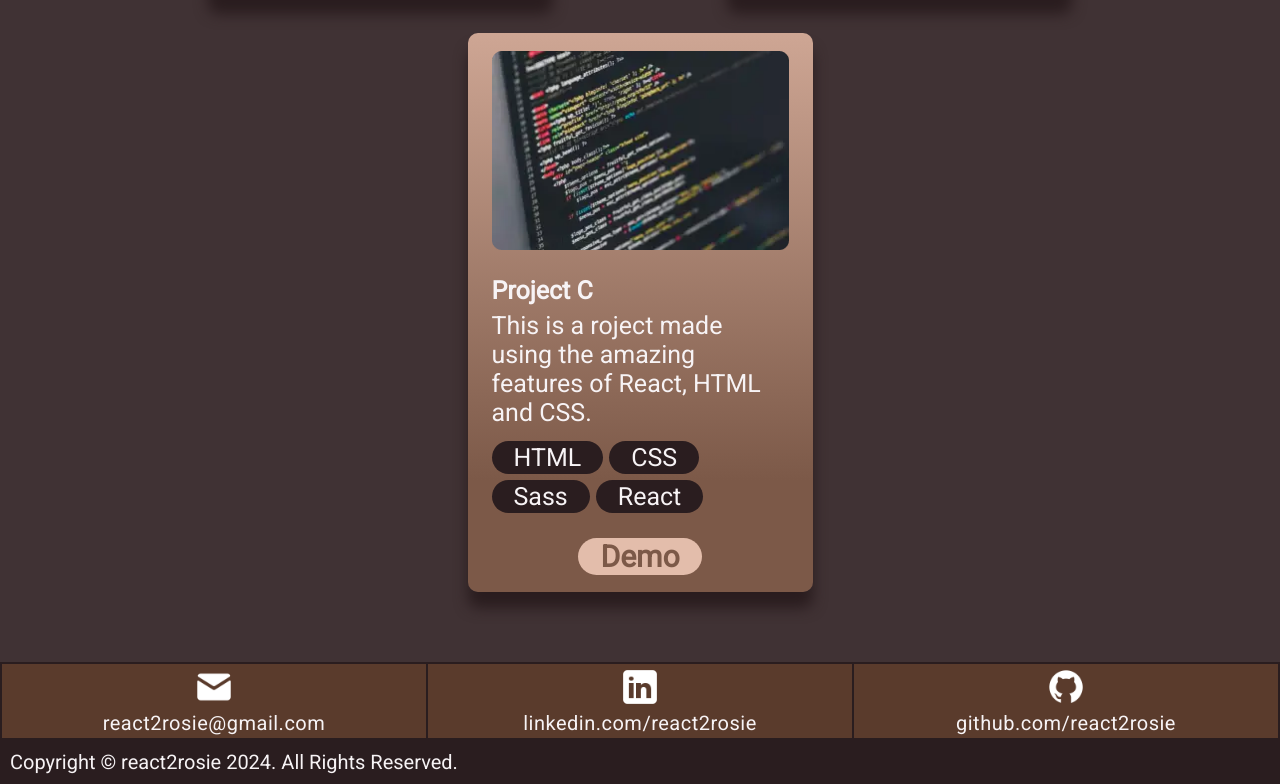
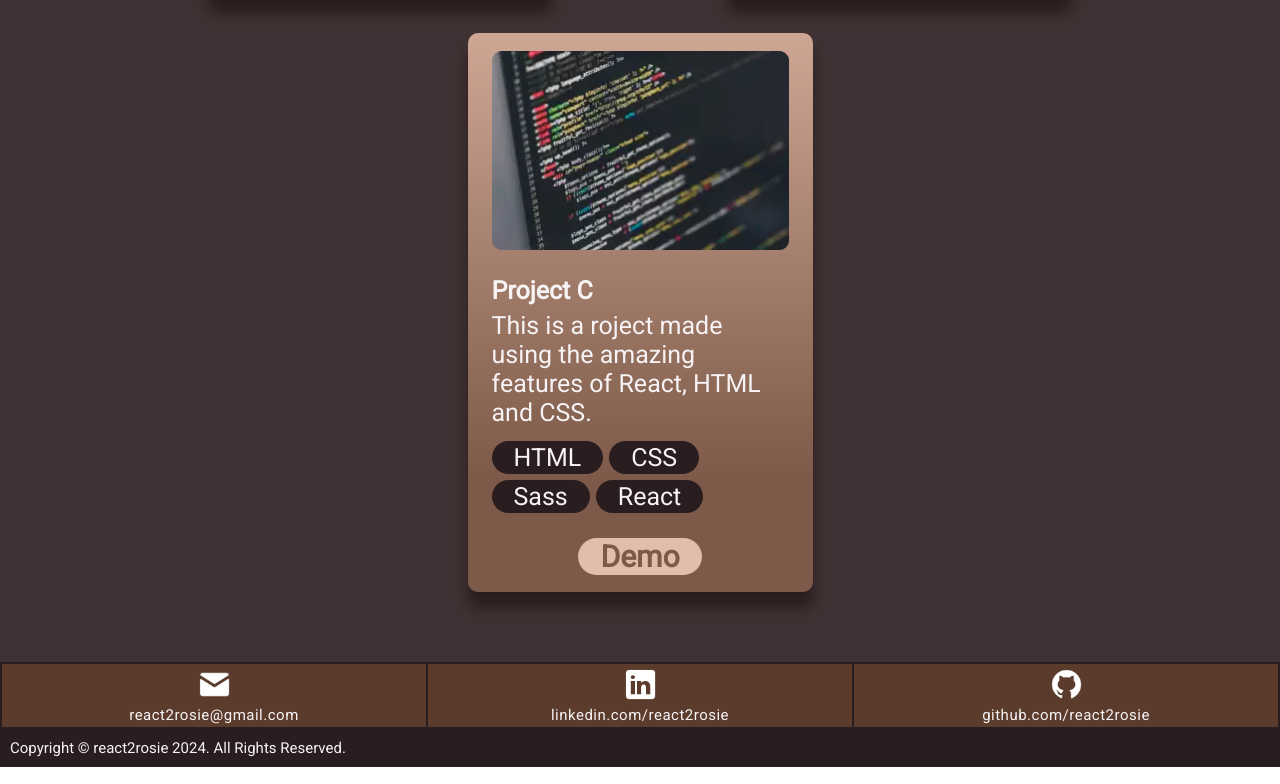
Before and after one commit to react2rosie/portfolio, a React (Vite) app: page / in a window 1280 px wide. Shown: the part 2073-2857 px from the top of the page. Built offline with nearby package versions, Linux system fonts and the light colour scheme.

Commit message:
resized contact icons

```diff
--- a/src/components/Contact/Contact.module.css
+++ b/src/components/Contact/Contact.module.css
@@ -13,18 +13,18 @@
     flex-direction: column;
     align-items: center;
     width: 100vw;
-    border-right: solid var(--color-dark) 2.5px;
+    border-right: solid var(--color-dark) 2px;
   }
 
   ul {
     display: flex;
-    border-top: solid var(--color-dark) 2.5px;
-    border-bottom: solid var(--color-dark) 2.5px;
-    border-left: solid var(--color-dark) 2.5px;
+    border-top: solid var(--color-dark) 2px;
+    border-bottom: solid var(--color-dark) 2px;
+    border-left: solid var(--color-dark) 2px;
   }
 
   img {
-    width: 40px;
+    width: 35px;
   }
 }
 
@@ -32,14 +32,14 @@
   text-decoration: none;
   list-style: none;
   font-family: var(--font-roboto);
-  font-size: 20px;
+  font-size: 15px;
   font-weight: 400;
   color: var(--color-text);
   letter-spacing: 0.5px;
 }
 .copy {
   background-color: var(--color-dark);
-  font-size: 20px;
+  font-size: 15px;
   font-weight: 400;
   font-family: var(--font-roboto);
   color: var(--color-text);
```
